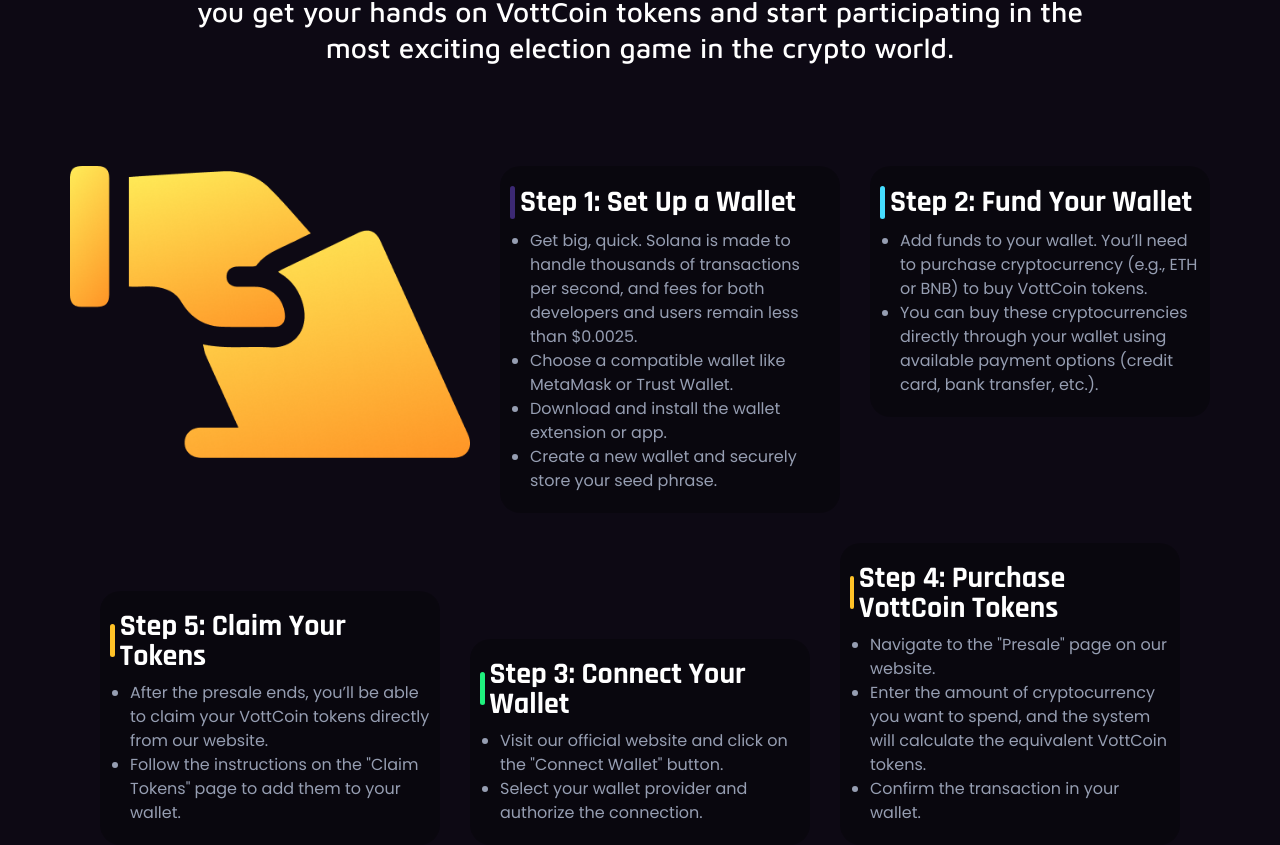
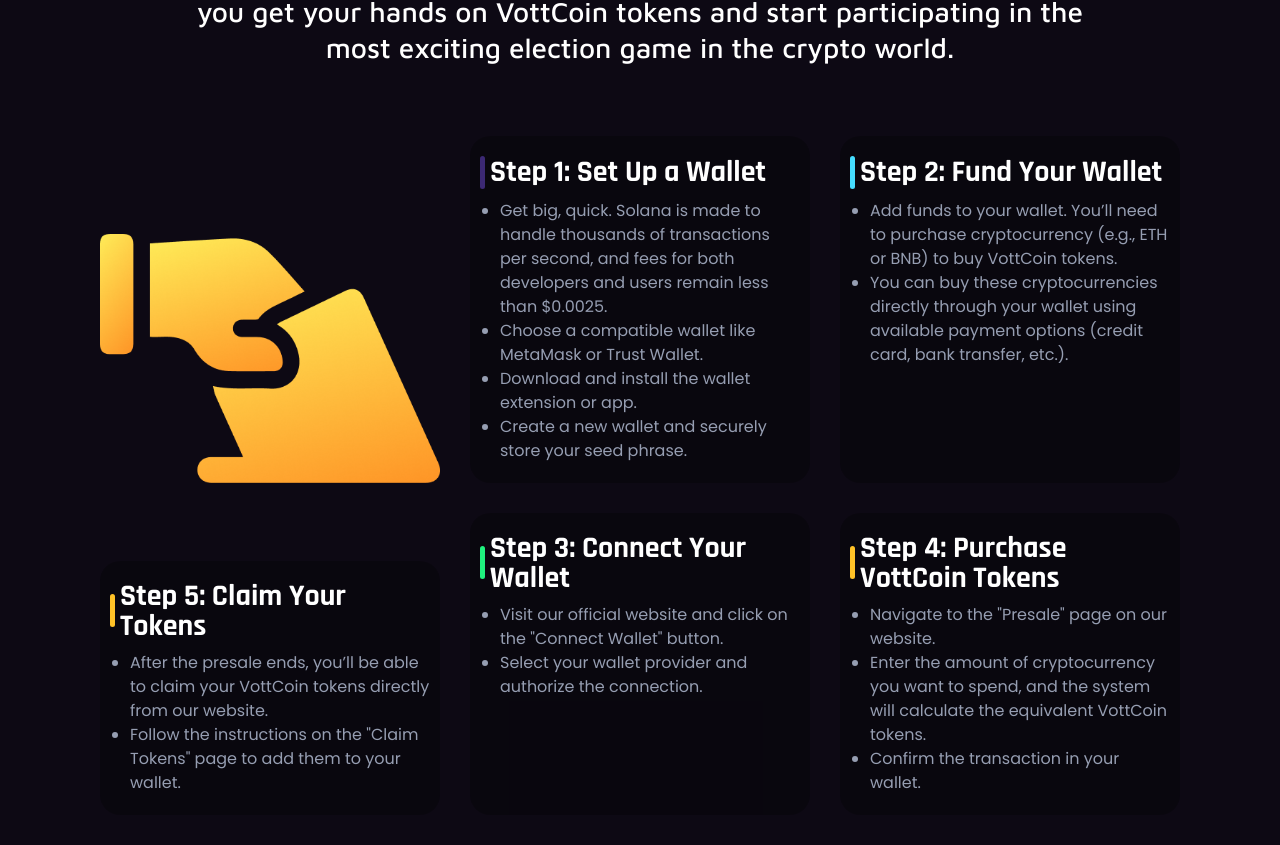
Before and after one commit to Basit46/vottcoin, a React (Vite) app: page / in a window 1280 px wide. Shown: the part 4380-5225 px from the top of the page. After the commit the page ends 5195 px from the top, so only its background shows below. Built offline with nearby package versions, Linux system fonts and the light colour scheme; a web font is replaced by a local one.

Commit message:
Added changes

```diff
--- a/src/components/HowToBuy.jsx
+++ b/src/components/HowToBuy.jsx
@@ -14,11 +14,11 @@
         exciting election game in the crypto world.
       </p>
 
-      <div className="mt-[100px] px-[20px] xmd:px-[60px]">
-        <div className="flex justify-center gap-[30px]">
-          <img className="shrink-0 h-fit w-[400px]" src={voteImg} alt="vote" />
+      <div className="mt-[70px] px-[20px] xmd:px-[60px]">
+        <div className="flex justify-center items-end gap-[30px]">
+          <img className="shrink-0 h-fit w-[340px]" src={voteImg} alt="vote" />
 
-          <div className="item w-[340px] h-full">
+          <div className="item w-[340px] self-stretch">
             <div>
               <div className="h-[33px] w-[5px] bg-[#3C2974]" />
               <p>Step 1: Set Up a Wallet</p>
@@ -36,7 +36,7 @@
             </ul>
           </div>
 
-          <div className="item w-[340px] h-full">
+          <div className="item w-[340px] self-stretch">
             <div>
               <div className="h-[33px] w-[5px] bg-[#45DDFF]" />
               <p>Step 2: Fund Your Wallet</p>
@@ -75,7 +75,7 @@
             </ul>
           </div>
 
-          <div className="item w-[340px] h-fit">
+          <div className="item w-[340px] self-stretch ">
             <div>
               <div className="h-[33px] w-[5px] bg-[#1FF17E]" />
               <p>Step 3: Connect Your Wallet</p>
@@ -90,7 +90,7 @@
             </ul>
           </div>
 
-          <div className="item w-[340px] h-fit">
+          <div className="item w-[340px] self-stretch ">
             <div>
               <div className="h-[33px] w-[5px] bg-[#FFC227]" />
               <p>Step 4: Purchase VottCoin Tokens</p>
--- a/src/index.css
+++ b/src/index.css
@@ -47,13 +47,13 @@
   }
 
   .howto .item {
-    @apply h-fit rounded-[20px] py-[20px] px-[10px] bg-[#00000047];
+    @apply rounded-[20px] py-[20px] px-[10px] bg-[#00000047];
   }
   .howto .item > div {
     @apply flex items-center gap-[5px];
   }
   .howto .item > div > div {
-    @apply rounded-full;
+    @apply rounded-full shrink-0;
   }
   .howto .item > div p {
     @apply text-[30px] font-Rajdhani font-bold leading-none;
```
